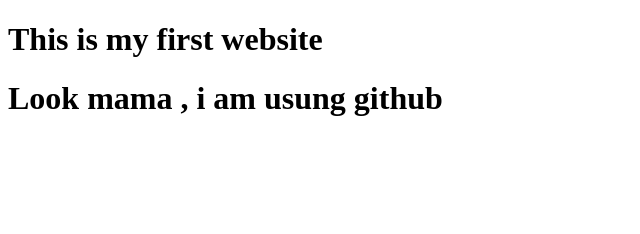
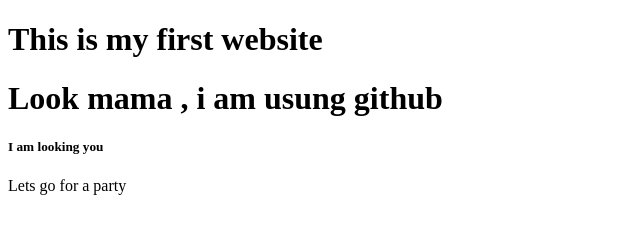
Before and after one commit to nazmul-nahid/my-second-website, a plain HTML site: page index.html in a window 1280 px wide. Shown: the whole page, without its empty margins (0-640 px from the left). Drawn offline with Linux system fonts and the light colour scheme.

Commit message:
Get setting a party

```diff
--- a/index.html
+++ b/index.html
@@ -8,5 +8,7 @@
 <body>
     <h1>This is my first website</h1>
     <h1> Look mama , i am usung github</h1>
+    <h5>I am looking you</h5>
+    <p>Lets go for a party</p>
 </body>
 </html>
```
